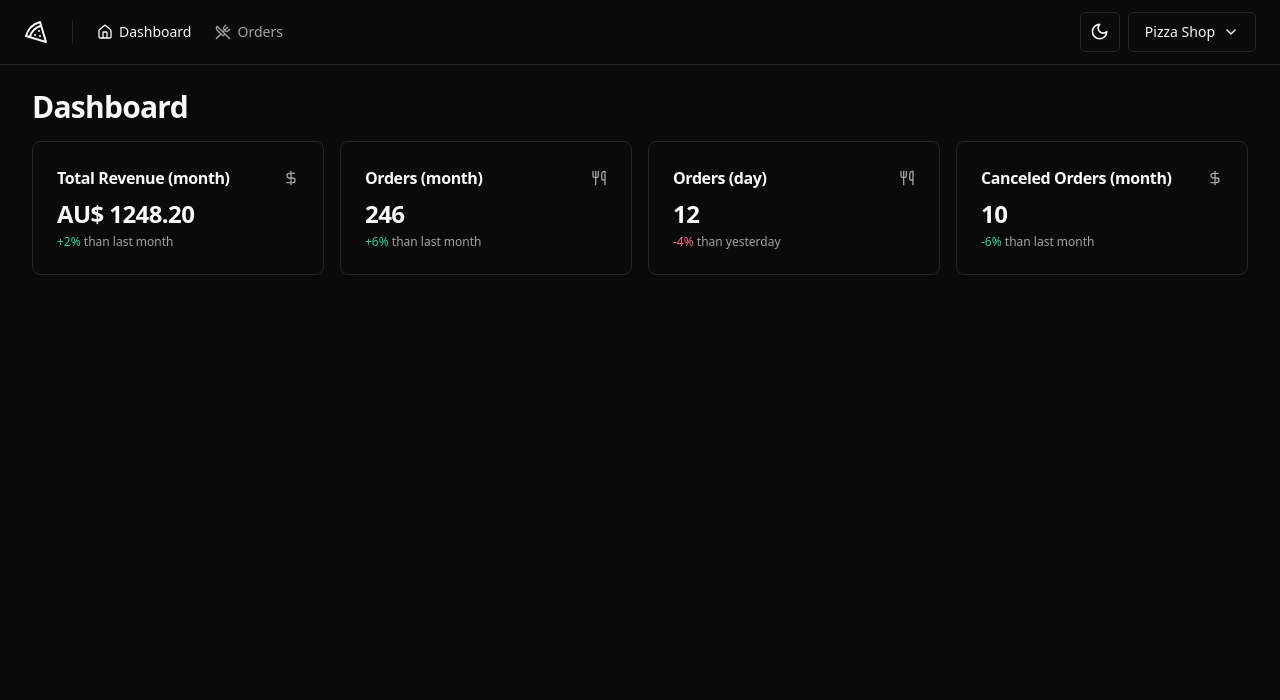
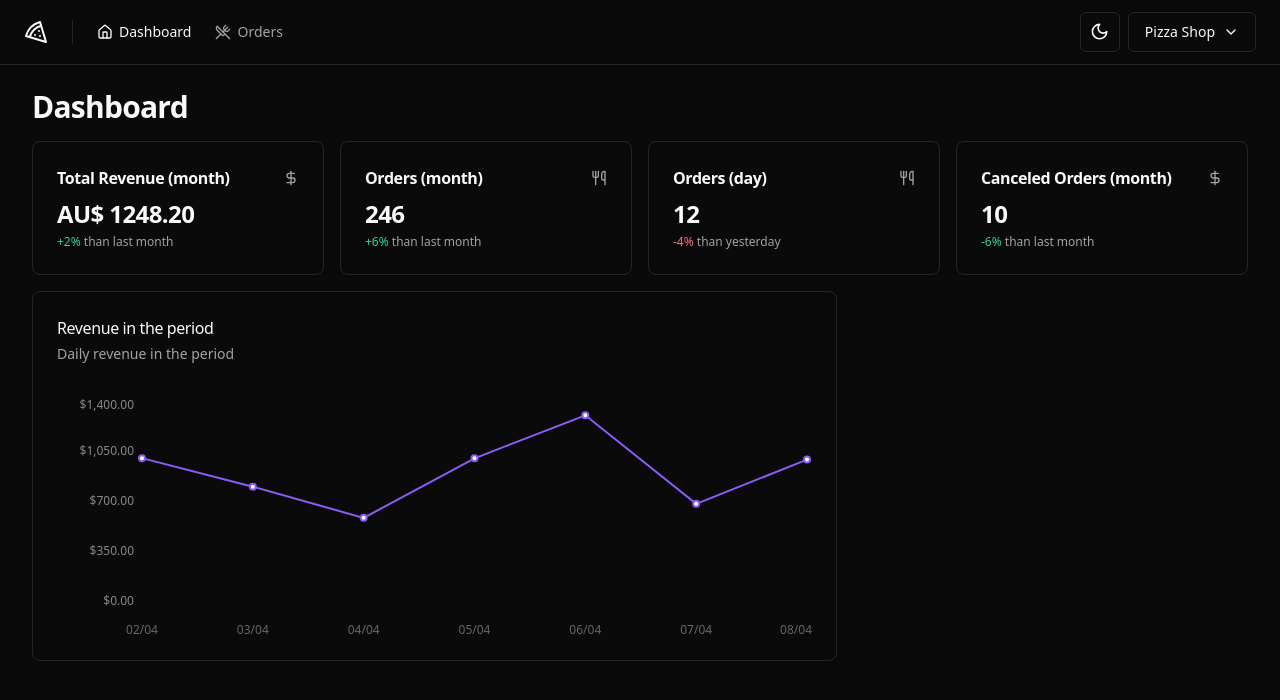
Before and after one commit to felipekejo/pizza-shop-web, a React (Vite) app: page / in a window 1280 px wide. Shown: the top 700 px of the page. Built offline with nearby package versions, Linux system fonts and the light colour scheme.

Commit message:
revenue chart

```diff
--- a/package.json
+++ b/package.json
@@ -27,6 +27,7 @@
     "react-helmet-async": "^2.0.4",
     "react-hook-form": "^7.51.1",
     "react-router-dom": "^6.22.3",
+    "recharts": "^2.12.3",
     "sonner": "^1.4.41",
     "sort-by": "^1.2.0",
     "tailwind-merge": "^2.2.2",
--- a/src/pages/app/dashboard/dashboard.tsx
+++ b/src/pages/app/dashboard/dashboard.tsx
@@ -4,6 +4,7 @@
 import { MonthCanceledOrdersAmountCard } from './month-canceled-orders-card'
 import { MonthOrdersAmountCard } from './month-orders-amount-card'
 import { MonthRevenueCard } from './month-revenue-card'
+import { RevenueChart } from './revenue-chart'
 
 export function Dashboard() {
   return (
@@ -17,6 +18,9 @@
           <DayOrdersAmountCard />
           <MonthCanceledOrdersAmountCard />
         </div>
+        <div className="grid grid-cols-9 gap-4">
+          <RevenueChart />
+        </div>
       </div>
     </>
   )
--- /dev/null
+++ b/src/pages/app/dashboard/revenue-chart.tsx
@@ -0,0 +1,60 @@
+import { Line, LineChart, ResponsiveContainer, XAxis, YAxis } from 'recharts'
+import colors from 'tailwindcss/colors'
+
+import {
+  Card,
+  CardContent,
+  CardDescription,
+  CardHeader,
+  CardTitle,
+} from '@/components/ui/card'
+
+const data = [
+  { date: '02/04', revenue: 1000 },
+  { date: '03/04', revenue: 800 },
+  { date: '04/04', revenue: 582 },
+  { date: '05/04', revenue: 999 },
+  { date: '06/04', revenue: 1300 },
+  { date: '07/04', revenue: 680 },
+  { date: '08/04', revenue: 990 },
+]
+
+export function RevenueChart() {
+  return (
+    <Card className="col-span-6">
+      <CardHeader className="flex-row items-center justify-between pb-8">
+        <div className="space-y-1">
+          <CardTitle className="text-base font-medium">
+            Revenue in the period
+          </CardTitle>
+          <CardDescription>Daily revenue in the period</CardDescription>
+        </div>
+      </CardHeader>
+      <CardContent>
+        <ResponsiveContainer width="100%" height={240}>
+          <LineChart data={data} style={{ fontSize: '12px' }}>
+            <XAxis dataKey="date" tickLine={false} axisLine={false} dy={16} />
+            <YAxis
+              stroke="#888"
+              axisLine={false}
+              tickLine={false}
+              width={80}
+              tickFormatter={(value: number) =>
+                value.toLocaleString('en-AU', {
+                  style: 'currency',
+                  currency: 'AUD',
+                })
+              }
+            />
+            <Line
+              type="linear"
+              dataKey="revenue"
+              strokeWidth={2}
+              stroke={colors.violet[500]}
+            />
+          </LineChart>
+        </ResponsiveContainer>
+      </CardContent>
+    </Card>
+  )
+}
```
Also changed, not shown: 1 other file (tests, documents, lock files or other folders).
